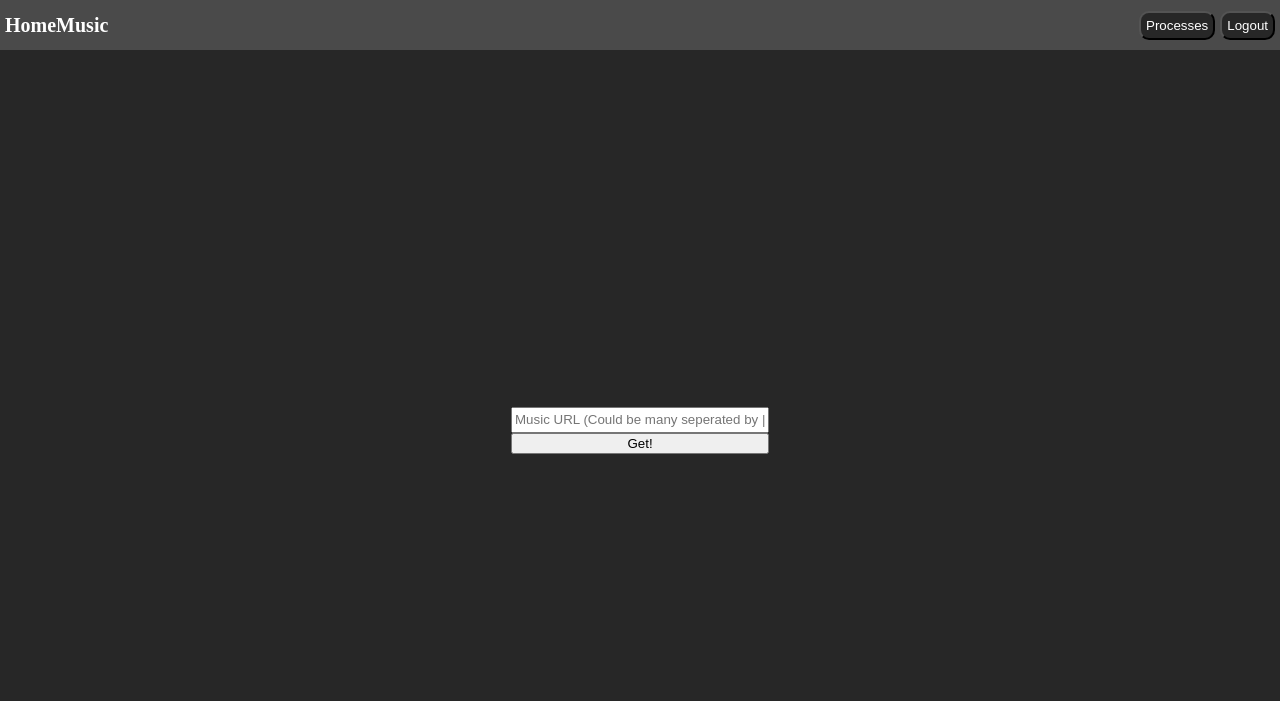
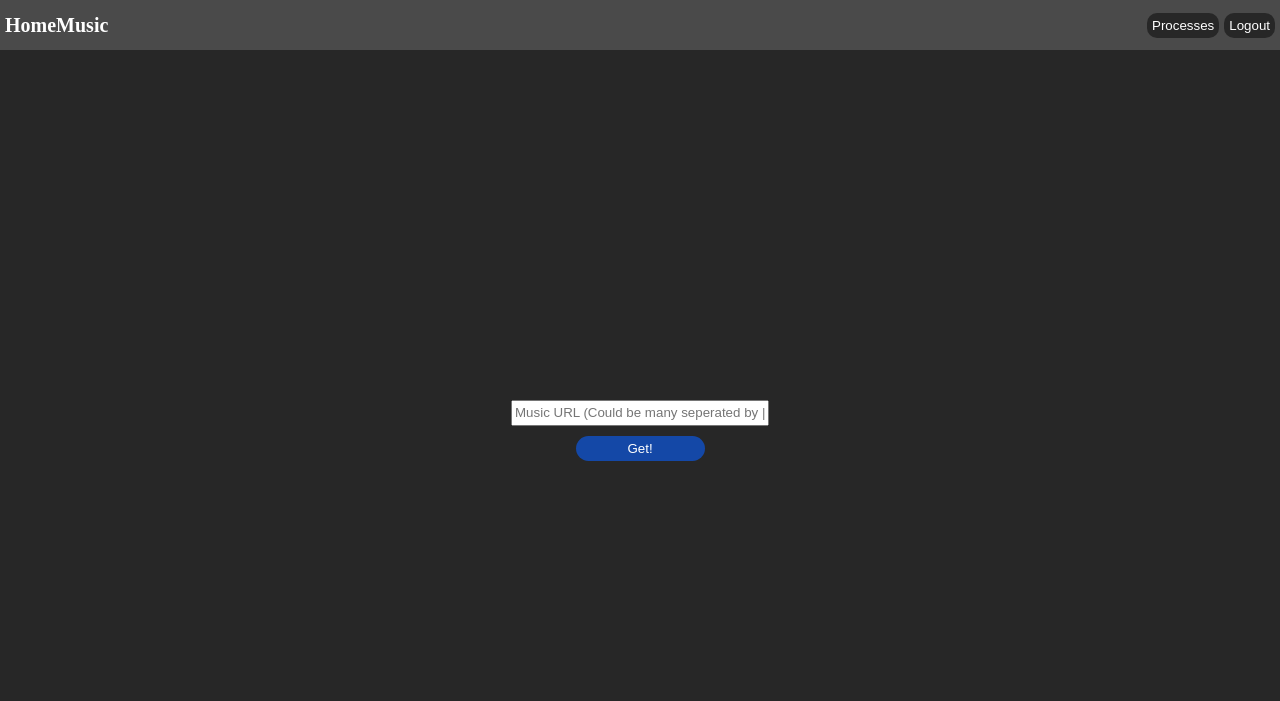
Before and after one commit to zNitche/HomeMusic, a Flask app: page / in a window 1280 px wide. Shown: the top 701 px of the page. Run offline with Flask 2, Linux system fonts and the light colour scheme; the visitor is signed in with stand-in values (Sample User, id 1).

Commit message:
changed buttons styling

```diff
--- a/static/main.css
+++ b/static/main.css
@@ -65,7 +65,18 @@ input.login-form-input {
     width: 50%;
     margin-top: 10px;
     padding: 5px;
-    border-radius: 10px;
+    border-radius: 15px;
+    border: none;
+}
+
+.search-button {
+    background-color: #1448a7;
+    color: white;
+    width: 50%;
+    margin-top: 10px;
+    padding: 5px;
+    border-radius: 15px;
+    border: none;
 }
 
 .navbar {
@@ -97,6 +108,7 @@ input.login-form-input {
     border-radius: 10px;
     color: #ffffff;
     background-color: #272727;
+    border: none;
 }
 
 .navbar a {
@@ -125,6 +137,7 @@ input.login-form-input {
 .search-bar {
     flex-direction: column;
     display: flex;
+    align-items: center;
 }
 
 .search-bar input {
@@ -142,6 +155,10 @@ input.login-form-input {
 }
 
 .login-button:hover {
+    background-color: #7485d6;
+}
+
+.search-button:hover {
     background-color: #7485d6;
 }
 
--- a/templates/index.html
+++ b/templates/index.html
@@ -4,7 +4,7 @@
         <form action="{{ url_for( 'processes.get_music' ) }}" method="POST">
             <div class="search-bar">
                 <input type="text" name="content" placeholder="Music URL (Could be many seperated by |)"/>
-                <button type="submit">Get!</button>
+                <button class="search-button" type="submit">Get!</button>
             </div>
         </form>
     </div>
```
